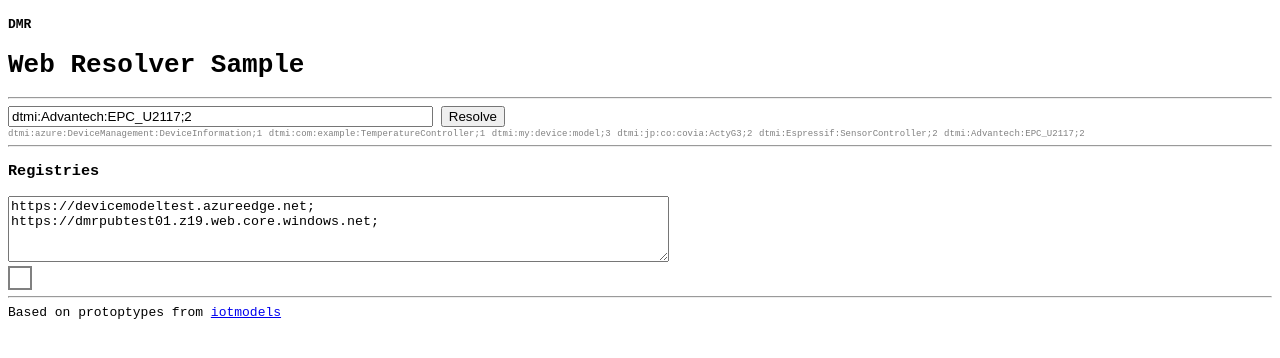
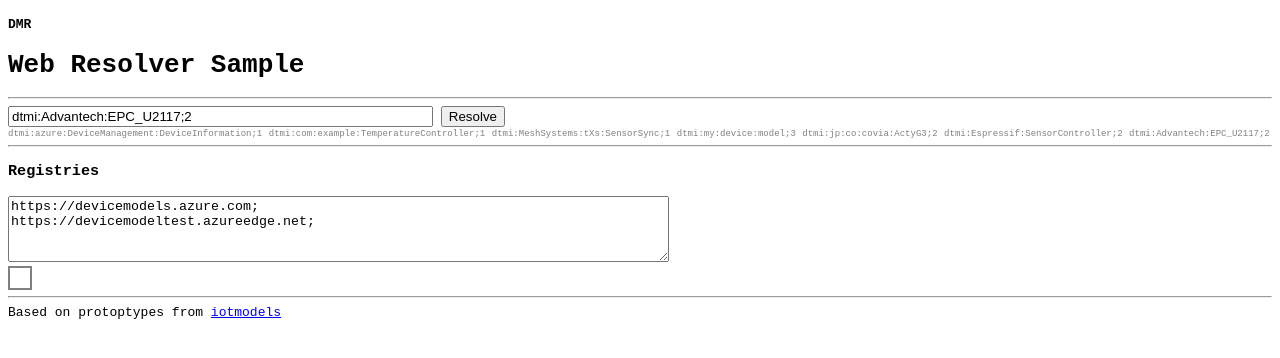
Before and after one commit to iotmodels/web-resolver, a website with bundled scripts: page index.html in a window 1280 px wide. Built offline with nearby package versions, Linux system fonts and the light colour scheme.

Commit message:
Update with PROD

```diff
--- a/index.html
+++ b/index.html
@@ -43,6 +43,7 @@
         <div id="sample-dtmis">
             <small id="dtmi:azure:DeviceManagement:DeviceInformation;1">dtmi:azure:DeviceManagement:DeviceInformation;1</small>
             <small id="dtmi:com:example:TemperatureController;1">dtmi:com:example:TemperatureController;1</small>
+            <small id="dtmi:MeshSystems:tXs:SensorSync;1">dtmi:MeshSystems:tXs:SensorSync;1</small>
             <small id="dtmi:my:device:model;3">dtmi:my:device:model;3</small>
             <small id="dtmi:jp:co:covia:ActyG3;2">dtmi:jp:co:covia:ActyG3;2</small>
             <small id="dtmi:Espressif:SensorController;2">dtmi:Espressif:SensorController;2</small>
@@ -52,8 +53,8 @@
     <hr />
     <div class="repos">
         <h3>Registries</h3>
-        <textarea id="repos" cols="80" rows="4">https://devicemodeltest.azureedge.net;
-https://dmrpubtest01.z19.web.core.windows.net;</textarea>
+        <textarea id="repos" cols="80" rows="4">https://devicemodels.azure.com;
+https://devicemodeltest.azureedge.net;</textarea>
     </div>
     <div id="status"></div>
     <div id="rendered"></div>
```
